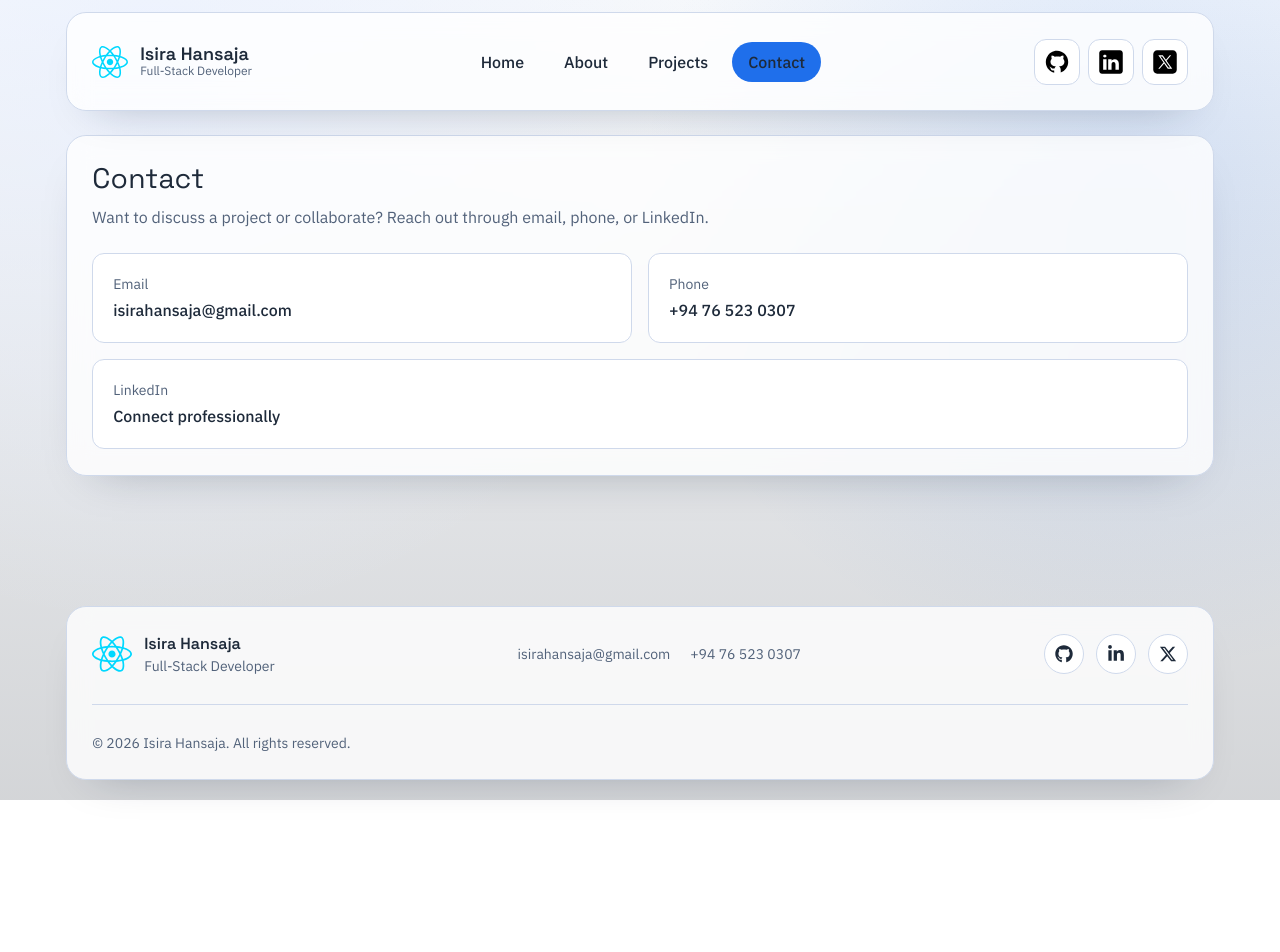
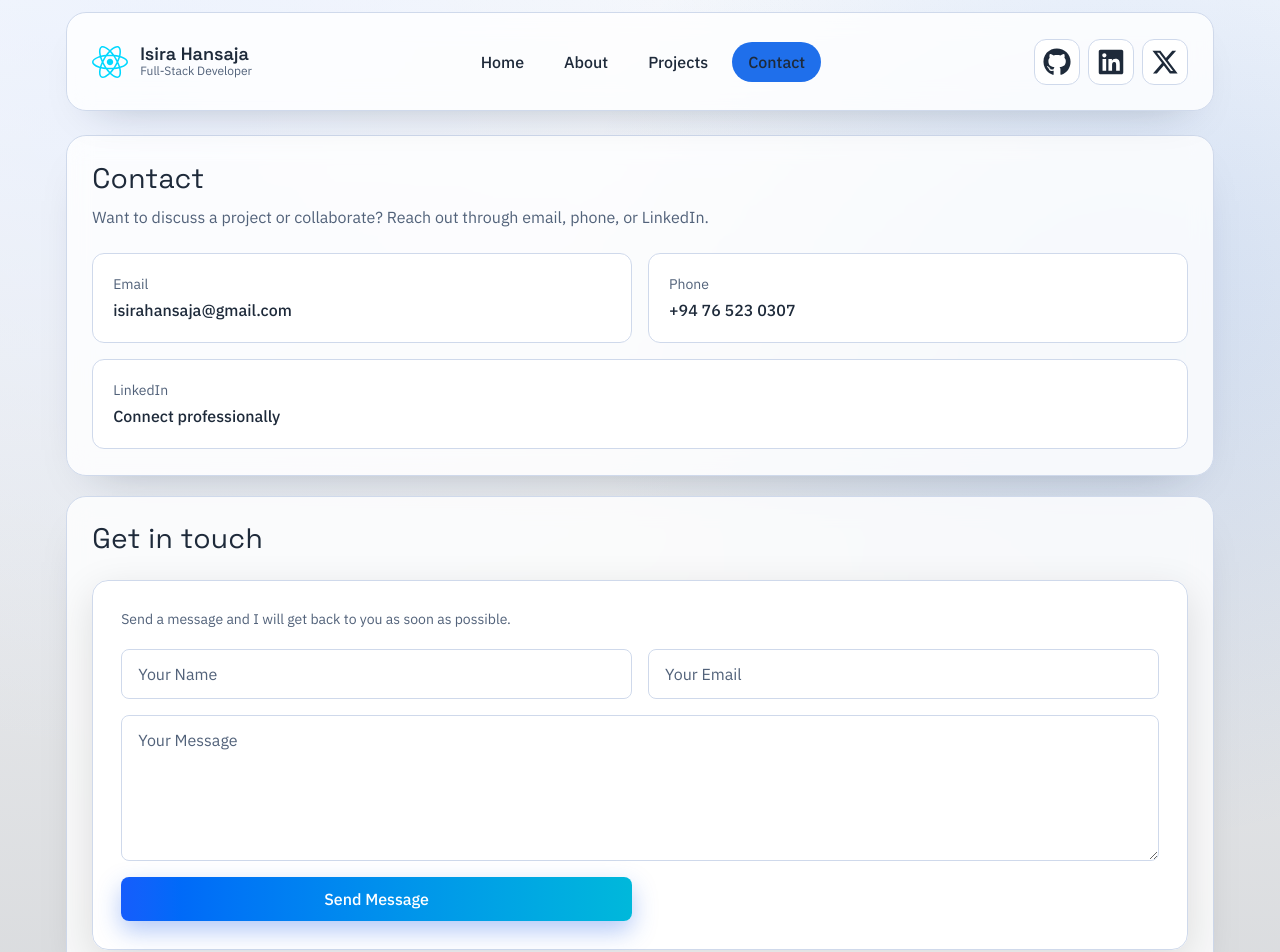
Before and after one commit to iSiRaH/Portfolio, a React (Vite) app: page /contact in a window 1280 px wide. Shown: the top 952 px of the page. Before the commit the page ends 800 px from the top, so only its background shows below. Built offline with nearby package versions, Linux system fonts and the light colour scheme.

Commit message:
Update Footer and Header components with new social media links; enhance Contact page layout and add message form

```diff
--- a/src/components/Footer.tsx
+++ b/src/components/Footer.tsx
@@ -35,7 +35,7 @@ const Footer = () => {
 
           <div className="flex items-center gap-3">
             <a
-              href="https://github.com"
+              href="https://github.com/iSiRaH"
               target="_blank"
               rel="noopener noreferrer"
               aria-label="GitHub"
@@ -44,7 +44,7 @@ const Footer = () => {
               <FaGithub size={18} />
             </a>
             <a
-              href="https://www.linkedin.com"
+              href="https://www.linkedin.com/in/isira-hansaja-nanayakkara/"
               target="_blank"
               rel="noopener noreferrer"
               aria-label="LinkedIn"
@@ -53,7 +53,7 @@ const Footer = () => {
               <FaLinkedinIn size={18} />
             </a>
             <a
-              href="https://x.com"
+              href="https://x.com/hansaja4156"
               target="_blank"
               rel="noopener noreferrer"
               aria-label="X"
--- a/src/components/Header.tsx
+++ b/src/components/Header.tsx
@@ -1,5 +1,7 @@
 import { NavLink } from "react-router-dom";
 import reactLogo from "../assets/react.svg";
+import { FaGithub, FaLinkedin } from "react-icons/fa";
+import { FaXTwitter } from "react-icons/fa6";
 
 const Header = () => {
   const links = [
@@ -43,56 +45,35 @@ const Header = () => {
         </nav>
 
         <div className="flex items-center gap-2">
-          <div
+          <a
             className="cursor-pointer rounded-xl border border-[var(--border)] bg-[var(--surface-strong)] p-2 text-[var(--text)] transition hover:-translate-y-0.5"
-            onClick={() => console.log("Github")}
+            href="https://github.com/iSiRaH"
+            target="_blank"
+            rel="noopener noreferrer"
             aria-label="GitHub"
           >
-            <svg
-              xmlns="http://www.w3.org/2000/svg"
-              x="0px"
-              y="0px"
-              width="28"
-              height="28"
-              viewBox="0 0 30 30"
-            >
-              <path d="M15,3C8.373,3,3,8.373,3,15c0,5.623,3.872,10.328,9.092,11.63C12.036,26.468,12,26.28,12,26.047v-2.051 c-0.487,0-1.303,0-1.508,0c-0.821,0-1.551-0.353-1.905-1.009c-0.393-0.729-0.461-1.844-1.435-2.526 c-0.289-0.227-0.069-0.486,0.264-0.451c0.615,0.174,1.125,0.596,1.605,1.222c0.478,0.627,0.703,0.769,1.596,0.769 c0.433,0,1.081-0.025,1.691-0.121c0.328-0.833,0.895-1.6,1.588-1.962c-3.996-0.411-5.903-2.399-5.903-5.098 c0-1.162,0.495-2.286,1.336-3.233C9.053,10.647,8.706,8.73,9.435,8c1.798,0,2.885,1.166,3.146,1.481C13.477,9.174,14.461,9,15.495,9 c1.036,0,2.024,0.174,2.922,0.483C18.675,9.17,19.763,8,21.565,8c0.732,0.731,0.381,2.656,0.102,3.594 c0.836,0.945,1.328,2.066,1.328,3.226c0,2.697-1.904,4.684-5.894,5.097C18.199,20.49,19,22.1,19,23.313v2.734 c0,0.104-0.023,0.179-0.035,0.268C23.641,24.676,27,20.236,27,15C27,8.373,21.627,3,15,3z"></path>
-            </svg>
-          </div>
+            <FaGithub size={28} className="text-current" />
+          </a>
 
-          <div
+          <a
             className="cursor-pointer rounded-xl border border-[var(--border)] bg-[var(--surface-strong)] p-2 text-[var(--text)] transition hover:-translate-y-0.5"
-            onClick={() => console.log("Linkedin")}
+            href="https://www.linkedin.com/in/isira-hansaja-nanayakkara/"
+            target="_blank"
+            rel="noopener noreferrer"
             aria-label="LinkedIn"
           >
-            <svg
-              xmlns="http://www.w3.org/2000/svg"
-              x="0px"
-              y="0px"
-              width="28"
-              height="28"
-              viewBox="0 0 50 50"
-            >
-              <path d="M41,4H9C6.24,4,4,6.24,4,9v32c0,2.76,2.24,5,5,5h32c2.76,0,5-2.24,5-5V9C46,6.24,43.76,4,41,4z M17,20v19h-6V20H17z M11,14.47c0-1.4,1.2-2.47,3-2.47s2.93,1.07,3,2.47c0,1.4-1.12,2.53-3,2.53C12.2,17,11,15.87,11,14.47z M39,39h-6c0,0,0-9.26,0-10 c0-2-1-4-3.5-4.04h-0.08C27,24.96,26,27.02,26,29c0,0.91,0,10,0,10h-6V20h6v2.56c0,0,1.93-2.56,5.81-2.56 c3.97,0,7.19,2.73,7.19,8.26V39z"></path>
-            </svg>
-          </div>
+            <FaLinkedin size={28} className="text-current" />
+          </a>
 
-          <div
+          <a
             className="cursor-pointer rounded-xl border border-[var(--border)] bg-[var(--surface-strong)] p-2 text-[var(--text)] transition hover:-translate-y-0.5"
-            onClick={() => console.log("X")}
+            href="https://x.com/hansaja4156"
+            target="_blank"
+            rel="noopener noreferrer"
             aria-label="X"
           >
-            <svg
-              xmlns="http://www.w3.org/2000/svg"
-              x="0px"
-              y="0px"
-              width="28"
-              height="28"
-              viewBox="0 0 50 50"
-            >
-              <path d="M 11 4 C 7.134 4 4 7.134 4 11 L 4 39 C 4 42.866 7.134 46 11 46 L 39 46 C 42.866 46 46 42.866 46 39 L 46 11 C 46 7.134 42.866 4 39 4 L 11 4 z M 13.085938 13 L 21.023438 13 L 26.660156 21.009766 L 33.5 13 L 36 13 L 27.789062 22.613281 L 37.914062 37 L 29.978516 37 L 23.4375 27.707031 L 15.5 37 L 13 37 L 22.308594 26.103516 L 13.085938 13 z M 16.914062 15 L 31.021484 35 L 34.085938 35 L 19.978516 15 L 16.914062 15 z"></path>
-            </svg>
-          </div>
+            <FaXTwitter size={28} className="text-current" />
+          </a>
         </div>
       </div>
     </header>
--- a/src/pages/Contact.tsx
+++ b/src/pages/Contact.tsx
@@ -1,5 +1,6 @@
 const Contact = () => {
   return (
+    <>
       <section className="page-section section-inner fade-in">
         <h1 className="section-title">Contact</h1>
         <p className="section-subtitle">
@@ -27,7 +28,7 @@ const Contact = () => {
           <a
             href="https://www.linkedin.com"
             target="_blank"
-          rel="noreferrer"
+            rel="noopener noreferrer"
             className="rounded-xl border border-[var(--border)] bg-[var(--surface-strong)] p-5 transition hover:-translate-y-0.5 sm:col-span-2"
           >
             <p className="text-sm text-[var(--text-muted)]">LinkedIn</p>
@@ -35,6 +36,40 @@ const Contact = () => {
           </a>
         </div>
       </section>
+      <section className="page-section section-inner fade-in mt-5">
+        <h1 className="section-title">Get in touch</h1>
+
+        <div className="mt-6 rounded-2xl border border-[var(--border)] bg-[var(--surface-strong)]/80 p-5 shadow-[0_12px_40px_rgba(0,0,0,0.12)] backdrop-blur sm:p-7">
+          <p className="text-sm text-[var(--text-muted)]">
+            Send a message and I will get back to you as soon as possible.
+          </p>
+
+          <form className="mt-5 grid gap-4 sm:grid-cols-2">
+            <input
+              type="text"
+              placeholder="Your Name"
+              className="w-full rounded-lg border border-[var(--border)] bg-[var(--surface)] px-4 py-3 text-[var(--text)] placeholder:text-[var(--text-muted)] transition focus:border-blue-500 focus:outline-none focus:ring-2 focus:ring-blue-500/30"
+            />
+            <input
+              type="email"
+              placeholder="Your Email"
+              className="w-full rounded-lg border border-[var(--border)] bg-[var(--surface)] px-4 py-3 text-[var(--text)] placeholder:text-[var(--text-muted)] transition focus:border-blue-500 focus:outline-none focus:ring-2 focus:ring-blue-500/30"
+            />
+            <textarea
+              placeholder="Your Message"
+              rows={5}
+              className="sm:col-span-2 w-full resize-y rounded-lg border border-[var(--border)] bg-[var(--surface)] px-4 py-3 text-[var(--text)] placeholder:text-[var(--text-muted)] transition focus:border-blue-500 focus:outline-none focus:ring-2 focus:ring-blue-500/30"
+            />
+            <button
+              type="button"
+              className="inline-flex items-center justify-center rounded-lg bg-gradient-to-r from-blue-600 to-cyan-500 px-5 py-2.5 font-medium text-white shadow-[0_10px_24px_rgba(37,99,235,0.35)] transition hover:-translate-y-0.5 hover:from-blue-700 hover:to-cyan-600"
+            >
+              Send Message
+            </button>
+          </form>
+        </div>
+      </section>
+    </>
   );
 };
 
```
Lines whose indentation alone changed are shown as unchanged.
